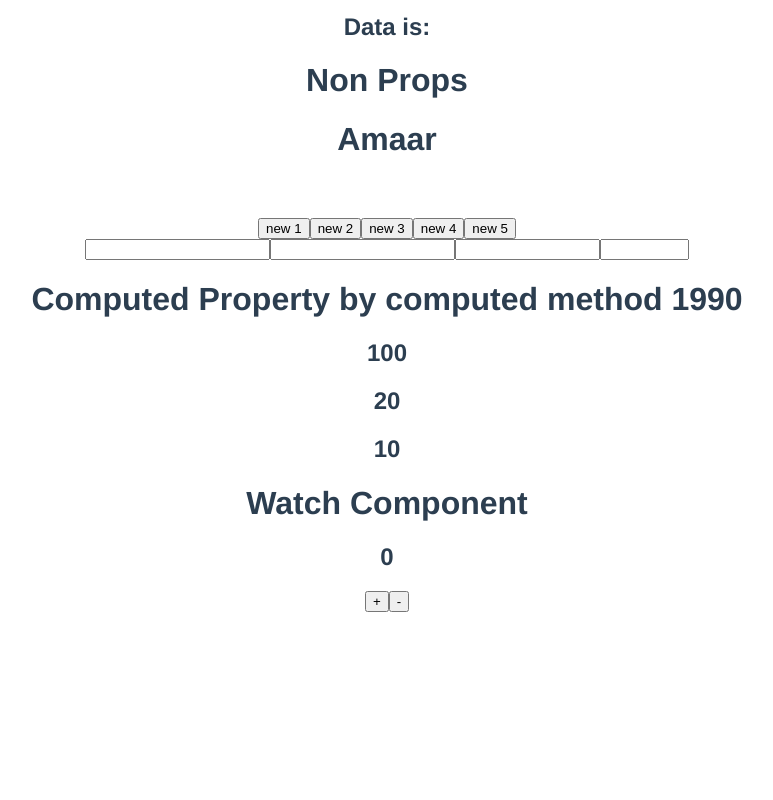
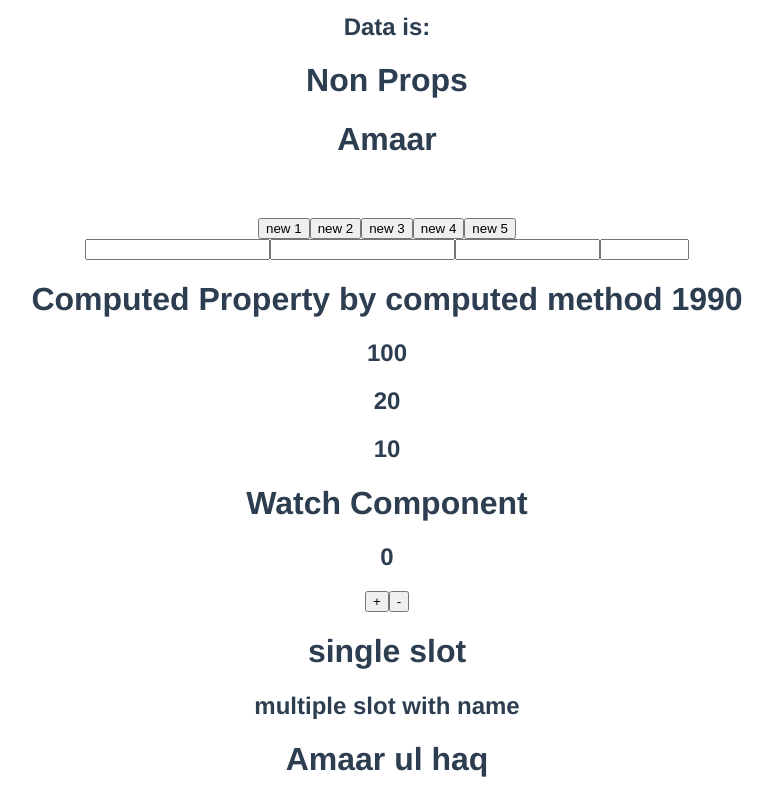
Before and after one commit to Amaar466/Vus-js3-Basic, a Vue app: page / in a window 1280 px wide. Shown: the part 3725-4525 px from the top of the page, without its empty margins (253-1026 px from the left). Before the commit the page ends 4345 px from the top, so only its background shows below. Built offline with nearby package versions, Linux system fonts and the light colour scheme.

Commit message:
single and multiple slot

```diff
--- a/src/App.vue
+++ b/src/App.vue
@@ -21,6 +21,7 @@
   <selectButton />
   <computedProperty />
   <watchComponent />
+  <homeSlot />
 </template>
 
 <script>
@@ -45,6 +46,7 @@ import nonProps from './components/nonProps.vue';
 import selectButton from './components/selectButton.vue';
 import computedProperty from './components/computedProperty.vue';
 import watchComponent from './components/watchComponent.vue';
+import homeSlot from './components/homeSlot.vue';
 
 
 export default {
@@ -71,8 +73,8 @@ export default {
     selectButton,
     computedProperty,
     watchComponent,
-
-  }
+  homeSlot
+}
 }
 </script>
 
--- /dev/null
+++ b/src/components/ChildSlot.vue
@@ -0,0 +1,17 @@
+<template>
+    <h1>single slot</h1>
+    <slot></slot>
+    <h2>multiple slot with name</h2>
+    <header>
+    <slot name="header"></slot>
+    </header>
+</template>
+
+<script>
+export default{
+    name:'ChildSlot',
+    props:{
+        data:String,
+    }
+}
+</script>
--- /dev/null
+++ b/src/components/homeSlot.vue
@@ -0,0 +1,31 @@
+<template>
+    <!-- <h1>Home Slot vue js 3</h1>
+
+    <ChildSlot>
+        <h1>hello slot</h1>
+    </ChildSlot>
+    <ChildSlot>
+        <img src="" alt="" style="height: 200px;">
+    </ChildSlot>
+    <ChildSlot>
+        <a href="#" target="_blank" rel="noopener noreferrer">data with slot </a>
+    </ChildSlot> -->
+    <ChildSlot>
+        <template v-slot:header>
+            <h1>Amaar ul haq</h1>
+        </template>
+    </ChildSlot>
+
+</template>
+
+
+
+<script>
+import ChildSlot from './ChildSlot.vue';
+export default {
+    name: 'homeSlot',
+    components: {
+        ChildSlot
+    }
+}
+</script>
--- a/src/components/parentCompenent.vue
+++ b/src/components/parentCompenent.vue
@@ -1,14 +1,17 @@
 <template>
 <h1>Pass Data Parent to Child</h1>
 <childComponent name="Amaar ul haq" :user="user"  :getData="getData"/>
+
 </template>
 
 <script>
 import childComponent from './childComponent.vue';
+
 export default {
     name:'parentComponent',
     components:{
-        childComponent
+        childComponent,
+
     },
     data() {
         return {
```
